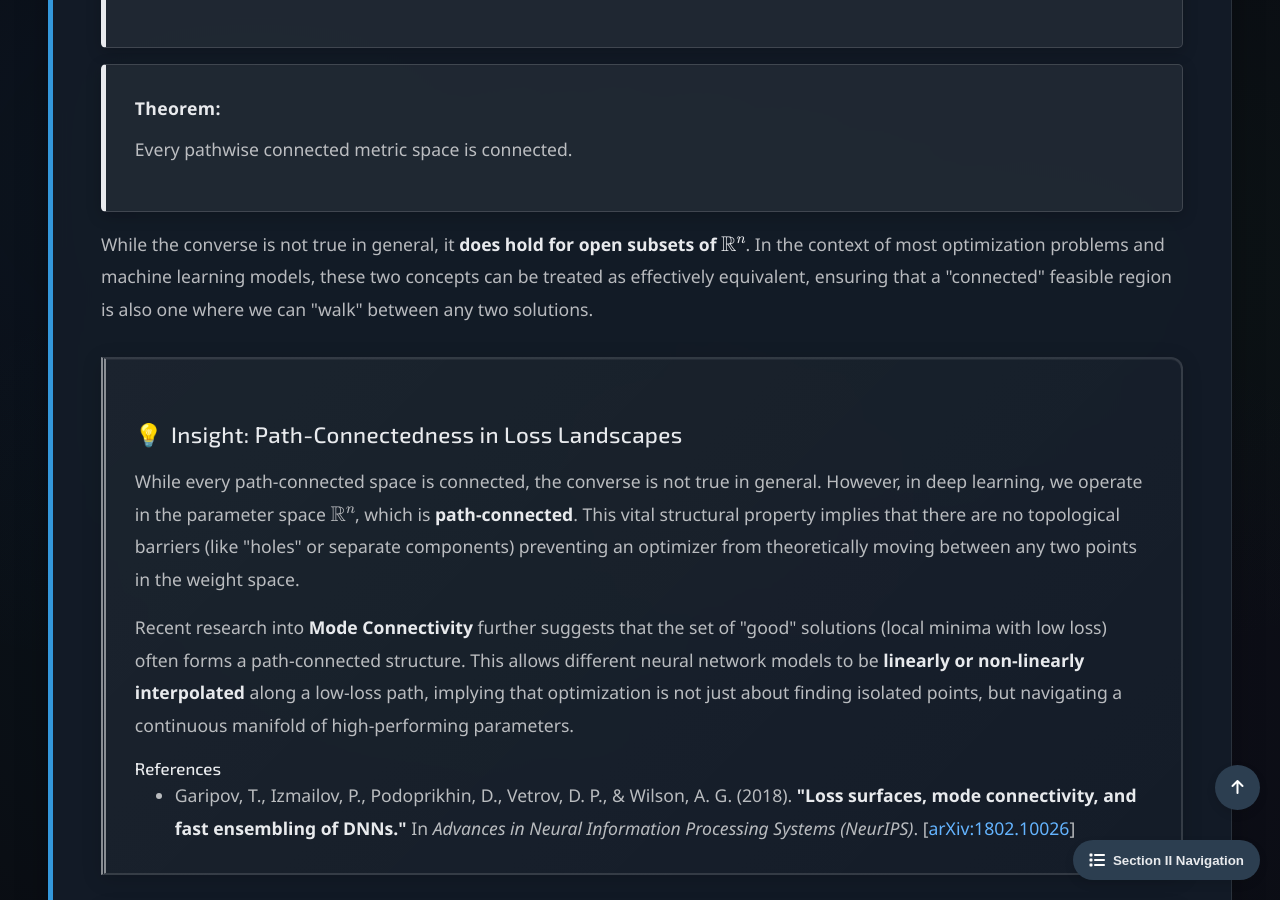
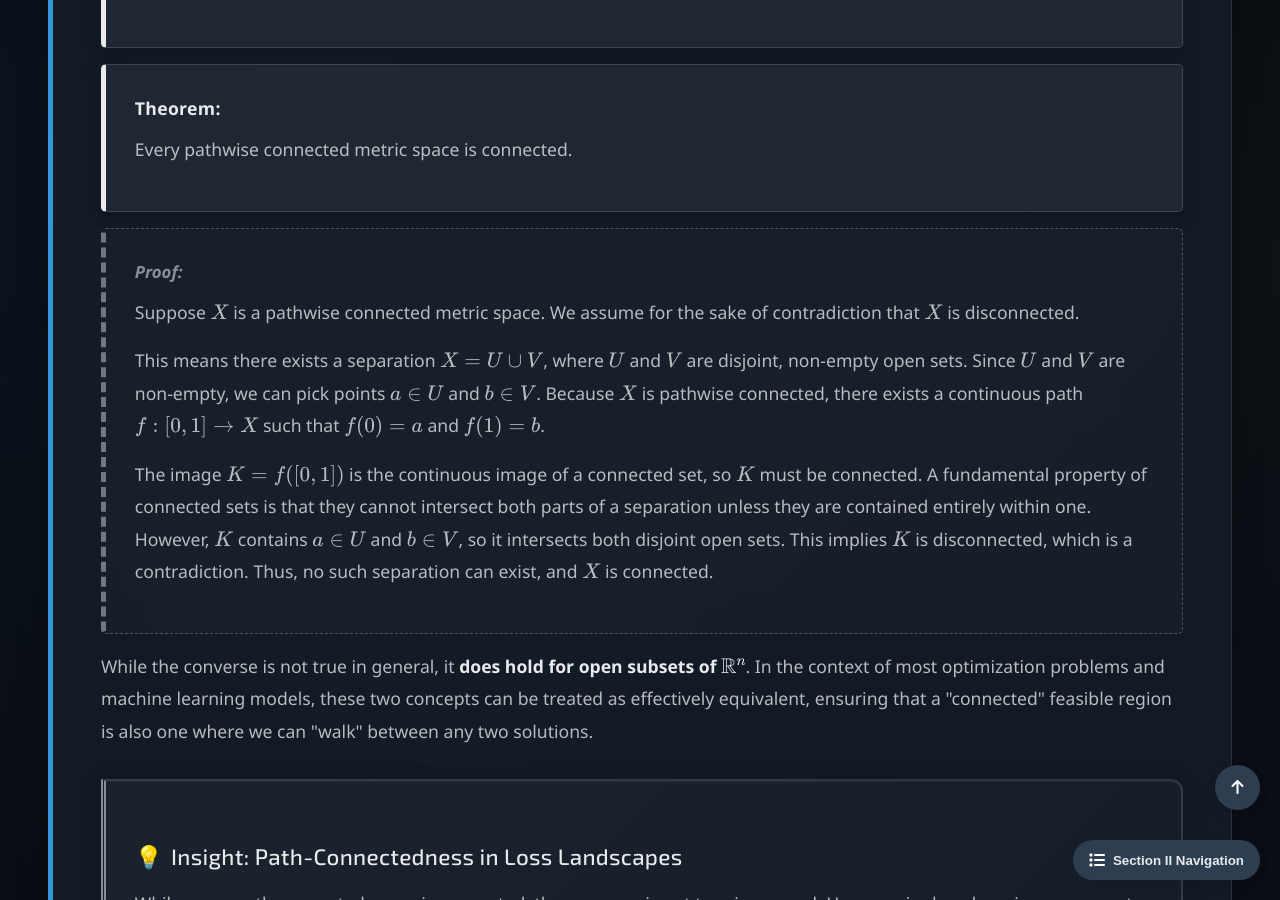
Before and after one commit to Yusukey01/yusukey01.github.io, a Jekyll site: the page built from Mathematics/Calculus/connectedness.html, in a window 1280 px wide and 900 px high, scrolled down 6510 px. Built offline with Jekyll 4.4.1, drawn with Linux system fonts in a browser that asks for light colours.

Commit message:
added explanations

```diff
--- a/Mathematics/Calculus/connectedness.html
+++ b/Mathematics/Calculus/connectedness.html
@@ -355,6 +355,25 @@ noindex: true
                     </p>
                 </div>
 
+                <div class="proof">
+                    <span class="proof-title">Proof:</span>
+                    <p>
+                        Suppose \(X\) is a pathwise connected metric space.
+                        We assume for the sake of contradiction that \(X\) is disconnected.
+                    </p>
+                    <p>
+                        This means there exists a separation \(X = U \cup V\), where \(U\) and \(V\) are disjoint, non-empty open sets.
+                        Since \(U\) and \(V\) are non-empty, we can pick points \(a \in U\) and \(b \in V\).
+                        Because \(X\) is pathwise connected, there exists a continuous path \(f: [0, 1] \to X\) such that \(f(0) = a\) and \(f(1) = b\).
+                    </p>
+                    <p>
+                        The image \(K = f([0, 1])\) is the continuous image of a connected set, so \(K\) must be connected.
+                        A fundamental property of connected sets is that they cannot intersect both parts of a separation unless they are contained entirely within one.
+                        However, \(K\) contains \(a \in U\) and \(b \in V\), so it intersects both disjoint open sets.
+                        This implies \(K\) is disconnected, which is a contradiction. Thus, no such separation can exist, and \(X\) is connected.
+                    </p>
+                </div>
+
                 <p>
                     While the converse is not true in general, it <strong>does hold for open subsets of \(\mathbb{R}^n\)</strong>.
                     In the context of most optimization problems and machine learning models, these two concepts can be treated as
```
